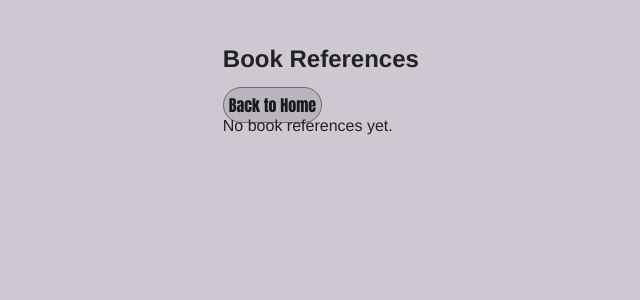
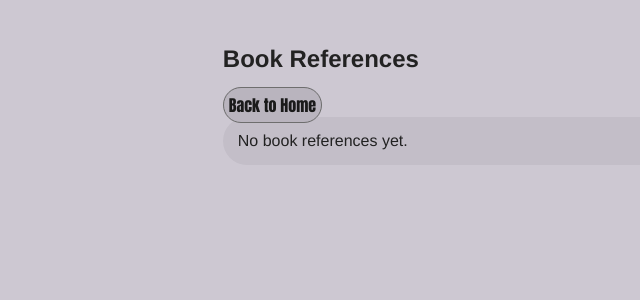
Before and after one commit to imsyc75/YVVLE, a Flask app: template src/templates/view_books.html in a window 1280 px wide. Shown: the top 300 px of the page, without its empty margins (174-814 px from the left). Run offline with Flask 3, Linux system fonts and the light colour scheme; the template is opened without the code that fills it, so the values that code supplies are empty.

Commit message:
Added missing class and hr

```diff
--- a/src/templates/view_books.html
+++ b/src/templates/view_books.html
@@ -10,7 +10,7 @@ View Book References
     <a href="/">Back to Home</a>
 </div>
 
-<div>
+<div class="list">
     {% if books %}
     {% for book in books %}
     <div class="info">
```
